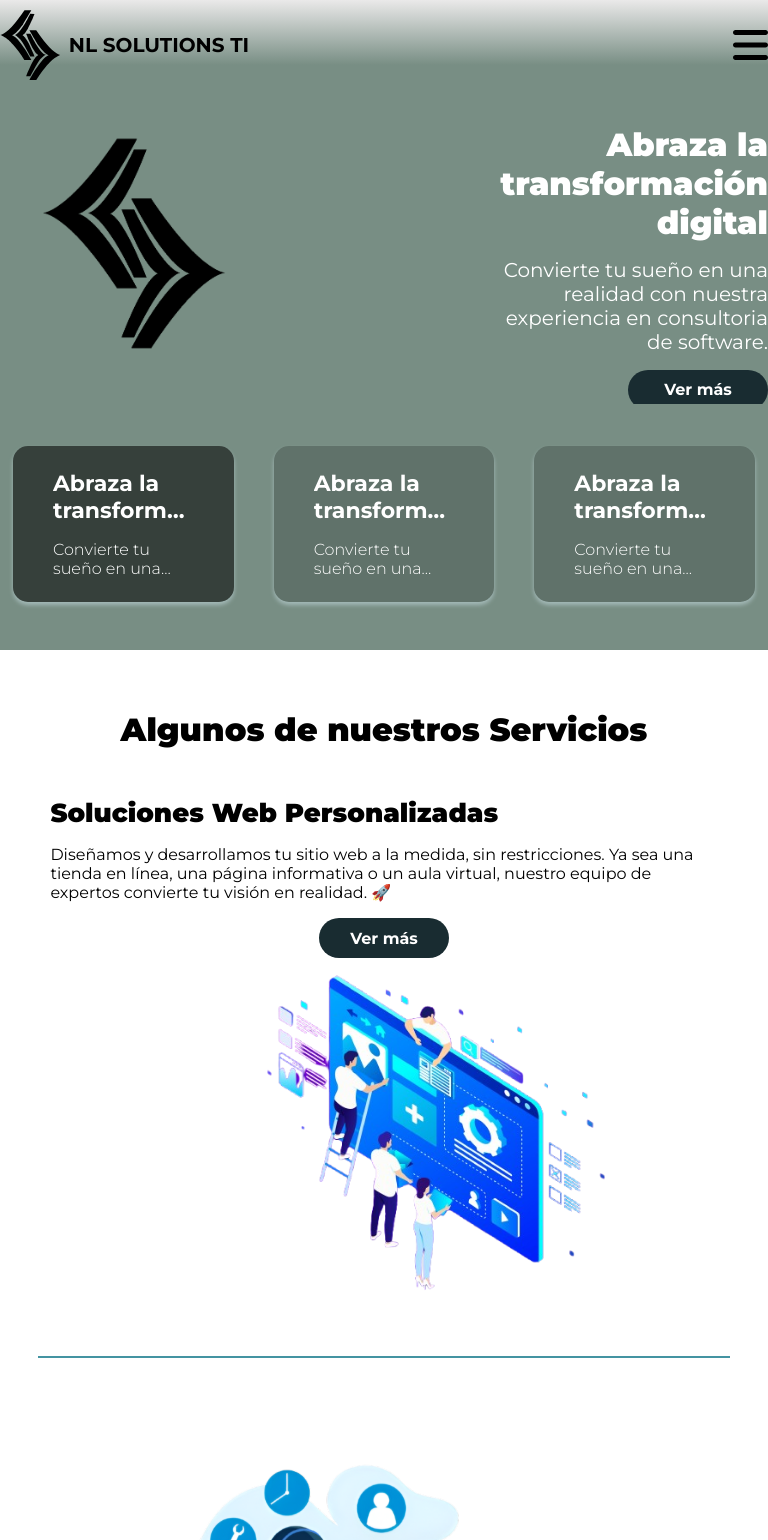
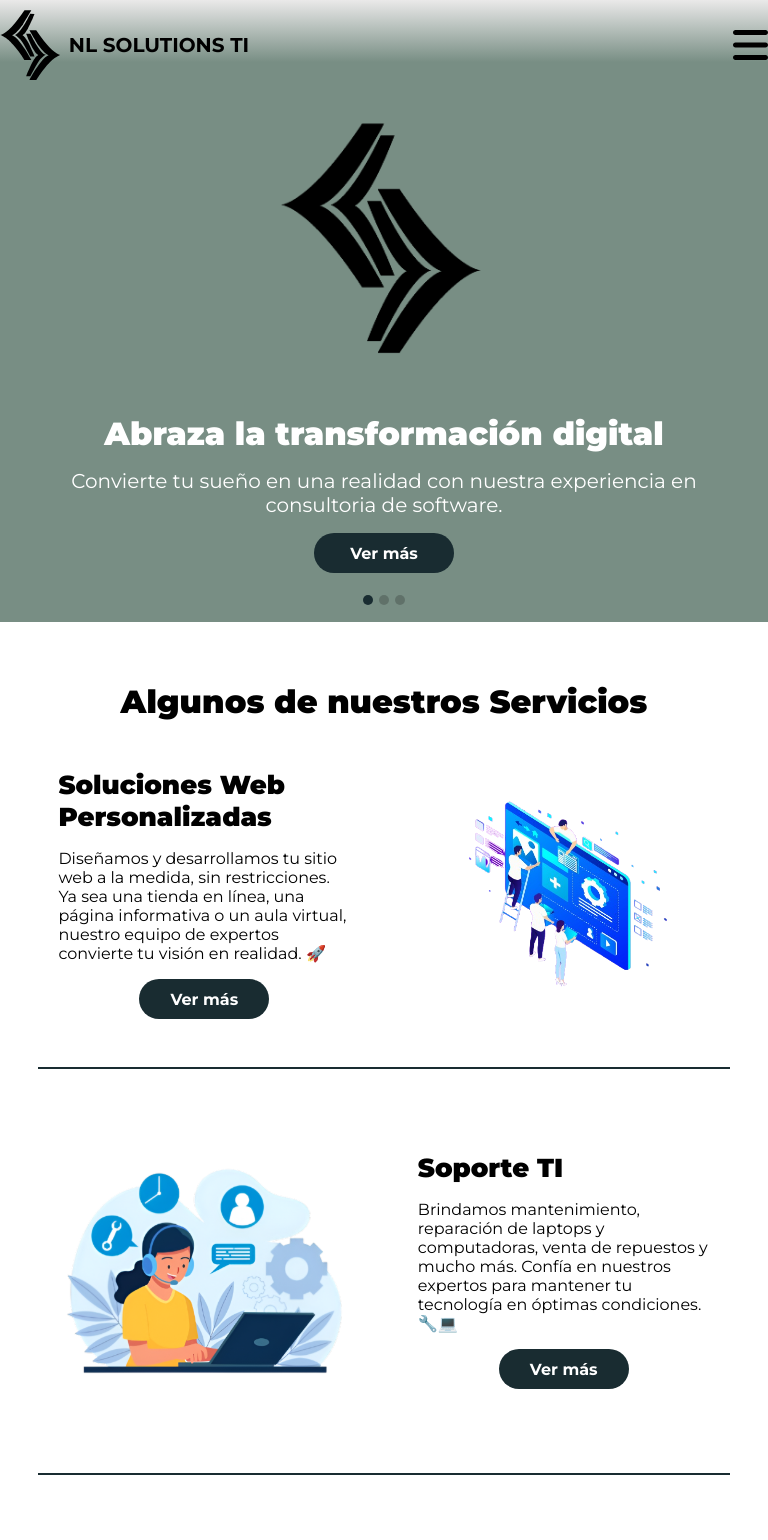
Before and after one commit to NoLimitSolutionsTI/NLSolutionsWeb, a React (Vite) app: page / in a window 768 px wide. Shown: the top 1540 px of the page. Built offline with nearby package versions, Linux system fonts and the light colour scheme; what react-head would draw is missing.

Commit message:
Responsive

```diff
--- a/src/pages/HomePage/homepage.jsx
+++ b/src/pages/HomePage/homepage.jsx
@@ -1,4 +1,4 @@
-import React, {useState, useRef} from 'react'
+import React, {useState, useRef, useEffect} from 'react'
 import '@/styles/HomePage/homePage.scss'
 import { Swiper, SwiperSlide } from 'swiper/react';
 import { useNavigate } from "react-router-dom";
@@ -21,6 +21,15 @@ export default function Homepage() {
     const [activeIndex, setActiveIndex] = useState(0);
     const swiperRef = useRef(null);
     const navigate = useNavigate();
+    const [Movil, esmovil] = useState(window.innerWidth <= 768);
+    useEffect(() => {
+        const handleResize = () => {
+            esmovil(window.innerWidth <= 768);
+        };
+
+        window.addEventListener("resize", handleResize);
+        return () => window.removeEventListener("resize", handleResize);
+    }, []);
   return (
     <>
         <HeadProvider>
@@ -34,6 +43,7 @@ export default function Homepage() {
                 slidesPerView={1}
                 autoplay={{ delay: 7000 }}
                 loop={true}
+                pagination={Movil ? { clickable: true } : false}
                 onSwiper={(swiper) => (swiperRef.current = swiper)}
                 onSlideChange={(swiper) => setActiveIndex(swiper.realIndex)}
             >
--- a/src/styles/HomePage/homePage.scss
+++ b/src/styles/HomePage/homePage.scss
@@ -8,7 +8,8 @@
         text-align: center;
     }
     .row{
-        border-bottom: 2px solid main.$color-accent;
+        border-bottom: 2px solid main.$color-primary;
+
         .media-text{
             h3{
                 font-size: var(--subsbtitle);
@@ -39,7 +40,7 @@
 
 .img-fluid {
     width: 100%;
-    height:350px;
+    max-height:350px;
     object-fit: contain;
 }
 
@@ -164,7 +165,7 @@
         color: #192C31;
     }
 }
-
+/*Responsive del button de services-home centrado */
 @media screen and (max-width: 1000px) {
     .section-4{
         button{
@@ -181,3 +182,37 @@
         }
     }
 }
+/*Responsive para tablets de la seccion services-home*/
+@media (max-width: 1050px) and (min-width: 765px) {
+    .row {
+        display: flex;
+        align-items: center;
+        justify-content: space-between;
+    }
+
+    .media-text {
+        text-align: left;
+        width: 48%;
+        padding: 0 20px;
+    }
+
+    .media-image {
+        width:48% !important;
+        display: flex;
+        justify-content: center;
+    }
+
+    .media-image img {
+        max-width: 100%;
+        max-height: 350px;
+        object-fit: contain;
+    }
+}
+
+@media screen and (max-width: 1000px) {
+    .section-4 {
+        h2 {
+            text-align: center;
+        }
+    }
+}
--- a/src/styles/components/Carousel/carousel.scss
+++ b/src/styles/components/Carousel/carousel.scss
@@ -126,7 +126,16 @@
     }
 }
 .swiper-pagination-bullet-active{
-    background: white !important;
+    background: #192C31 !important;
+}
+.swiper-pagination-bullet {
+    width: 10px;
+    height: 10px;
+    background-color: white;
+    margin: 0 3px !important;
+    opacity: unset !important;
+    transition: transform 0.2s ease-in-out, opacity 0.2s ease-in-out;
+
 }
 @media (max-width: 480px) {
     .card-overlay{
--- a/src/styles/components/Carousel/cauroselAbot.scss
+++ b/src/styles/components/Carousel/cauroselAbot.scss
@@ -87,9 +87,3 @@ img{
   transition: transform 0.2s ease-in-out, opacity 0.2s ease-in-out;
 
 }
-
-.img-fluid {
-  width: 100%;
-  height:350px;
-
-}
--- a/src/styles/components/Header/header.scss
+++ b/src/styles/components/Header/header.scss
@@ -51,7 +51,6 @@ header.sticky{
     width: 70%;
     list-style: none;
     justify-content: flex-end;
-
     gap: 0 3em;
     align-items: center;
     @media (max-width: 1050px) {
--- a/src/styles/components/Slider/sliderHome.scss
+++ b/src/styles/components/Slider/sliderHome.scss
@@ -88,13 +88,13 @@
         }
     }
 
+
     .slides-previews {
         display: flex;
         justify-content: space-evenly;
         gap: 2em;
         padding: 10px 5px;
         overflow: scroll;
-
         div {
             display: flex;
             width: calc((100% / 3) - 2em);
@@ -143,9 +143,72 @@
     }
 
 }
-
-
 .swiper-button-next,
 .swiper-button-prev {
     color: #192C31 !important;
 }
+
+/*Responsive de slider Home*/
+@media (max-width: 768px) {
+    .slides-previews {
+        display: none !important;
+    }
+}
+
+@media (max-width: 768px) {
+    .slider-section {
+        height: auto;
+        min-height: unset;
+        padding: 0 1em;
+    }
+
+    .swiper {
+        padding-top: 50px !important;
+        height: auto !important;
+    }
+
+    .swiper-slide .slider-container {
+        flex-direction: column;
+        text-align: center;
+        align-items: center;
+        justify-content: center;
+    }
+
+    .swiper-slide .slider-container img {
+        width: 100%;
+        height: auto;
+        max-height: 300px;
+        object-fit: contain;
+        margin-top: 4em;
+    }
+
+    .slider-text {
+        width: 100% !important;
+        text-align: center !important;
+        align-items: center !important;
+    }
+
+    .slides-previews {
+        display: none !important;
+    }
+
+    .swiper-pagination {
+        position: relative !important;
+        bottom: 10px !important;
+        z-index: 10;
+    }
+    .swiper-pagination-bullet-active{
+        background:#192C31 !important;
+    }
+
+
+    .swiper-pagination-bullet {
+        width: 10px !important;
+        height: 10px !important;
+        background-color: #757575;
+        margin: 0 3px !important;
+        transition: transform 0.2s ease-in-out, opacity  ;
+        margin-top: 2em !important;
+
+    }
+}
```
Also changed, not shown: src/styles/main.scss (line endings or trailing spaces).
